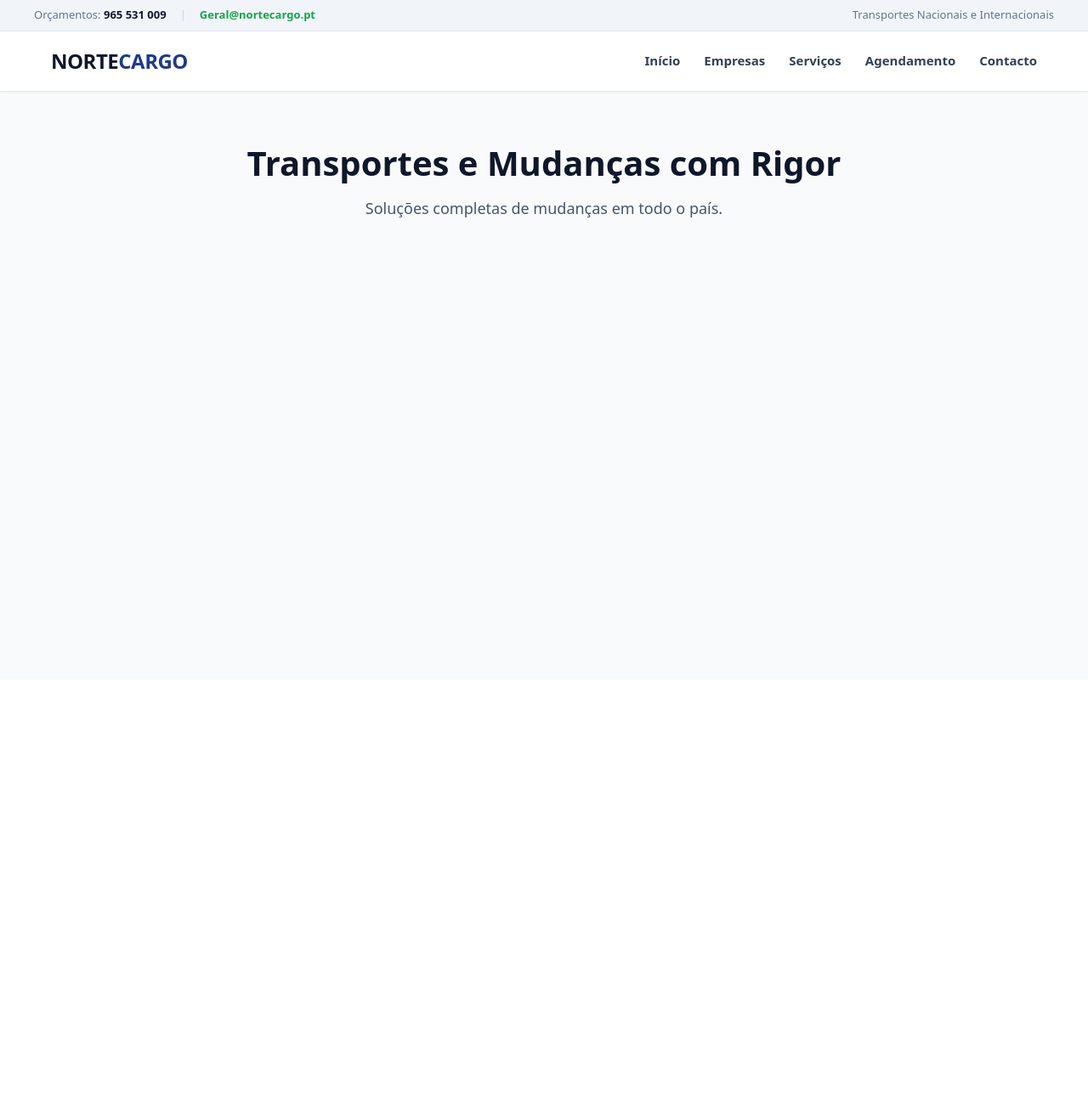
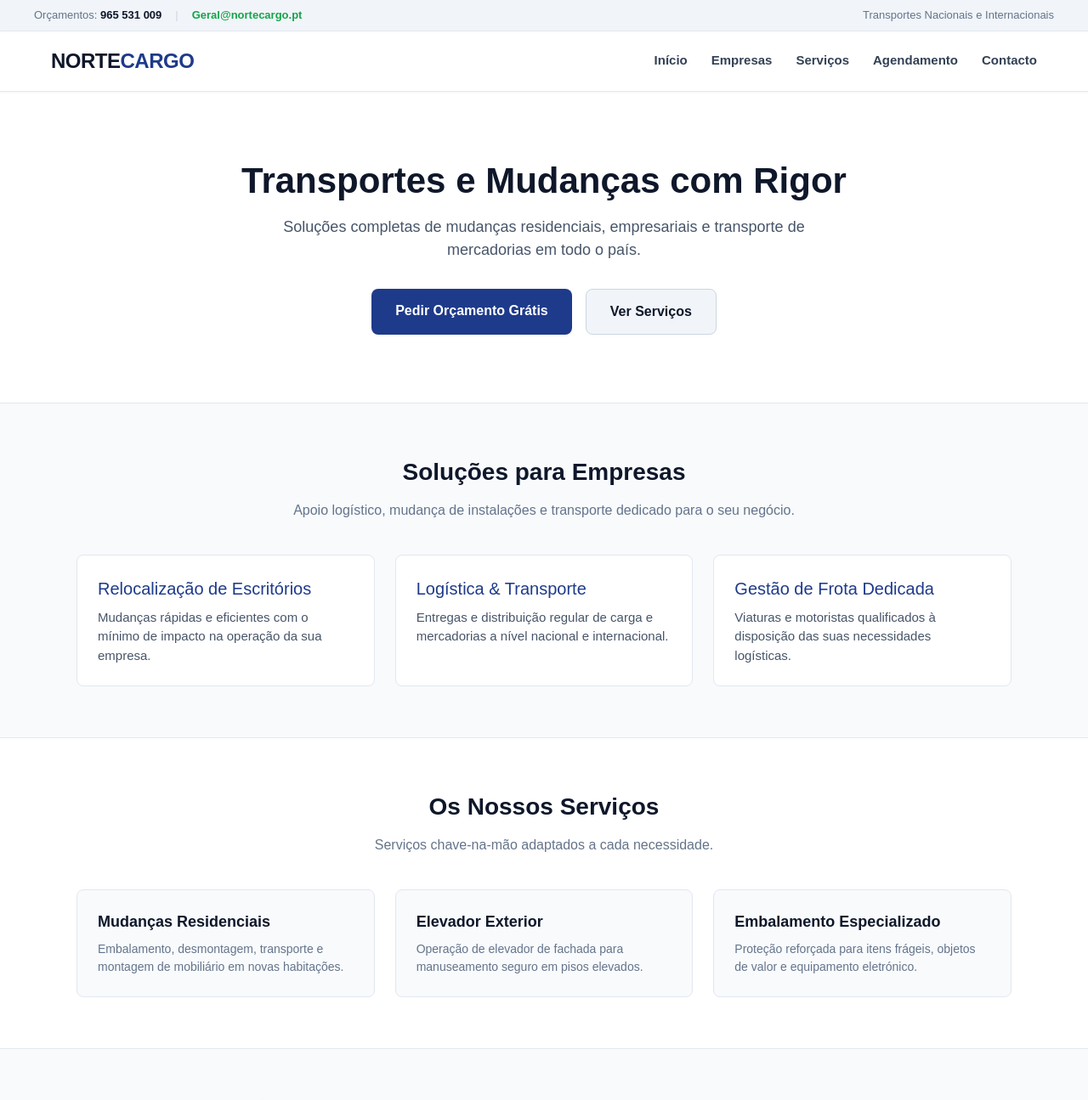
Before and after one commit to geralnortecargo-jpg/nortecargo-erp, a Next.js app: page / in a window 1280 px wide. Shown: the top 1295 px of the page at 85% size. Before the commit the page ends 800 px from the top, so only its background shows below. Built offline with nearby package versions, Linux system fonts and the light colour scheme.

Commit message:
Restaurado todo o conteudo das seccoes na homepage com Navbar integrada

```diff
--- a/app/page.tsx
+++ b/app/page.tsx
@@ -1,135 +1,190 @@
 'use client';
 
-import React, { useState, useEffect } from 'react';
+import React, { useState } from 'react';
+import Navbar from '@/components/Navbar';
 
 export default function HomePage() {
-  const [mobileMenuOpen, setMobileMenuOpen] = useState(false);
-  const [isMobile, setIsMobile] = useState(false);
+  const [formData, setFormData] = useState({
+    nome: '',
+    email: '',
+    telefone: '',
+    origem: '',
+    destino: '',
+    tipoServico: 'mudanca_residencial',
+    mensagem: '',
+  });
 
-  // Deteta automaticamente se o ecra e mobile/telemovel
-  useEffect(() => {
-    const handleResize = () => {
-      setIsMobile(window.innerWidth < 768);
+  const handleChange = (e: React.ChangeEvent<HTMLInputElement | HTMLSelectElement | HTMLTextAreaElement>) => {
+    setFormData({ ...formData, [e.target.name]: e.target.value });
   };
-    handleResize(); // Executa ao carregar
-    window.addEventListener('resize', handleResize);
-    return () => window.removeEventListener('resize', handleResize);
-  }, []);
+
+  const handleSubmit = (e: React.FormEvent) => {
+    e.preventDefault();
+    alert('Pedido de orçamento enviado com sucesso! Entraremos em contacto brevemente.');
+  };
 
   return (
-    <div style={{ minHeight: '100vh', backgroundColor: '#f8fafc', color: '#1e293b', fontFamily: 'system-ui, -apple-system, sans-serif' }}>
+    <main style={{ minHeight: '100vh', backgroundColor: '#f8fafc', color: '#0f172a', fontFamily: 'sans-serif' }}>
+      {/* Navegação integrada diretamente na Homepage */}
+      <Navbar />
 
-      {/* 1. BARRA SUPERIOR DE CONTACTOS */}
-      <div style={{ backgroundColor: '#f1f5f9', borderBottom: '1px solid #e2e8f0', padding: '8px 16px', fontSize: '13px', color: '#64748b' }}>
-        <div style={{ maxWidth: '1200px', margin: '0 auto', display: 'flex', justifyContent: 'space-between', alignItems: 'center' }}>
-          <div style={{ display: 'flex', gap: '16px', alignItems: 'center' }}>
-            <span>Orçamentos: <strong style={{ color: '#0f172a' }}>965 531 009</strong></span>
-            <span style={{ color: '#cbd5e1' }}>|</span>
-            <a href="mailto:Geral@nortecargo.pt" style={{ color: '#16a34a', fontWeight: 'bold', textDecoration: 'none' }}>Geral@nortecargo.pt</a>
+      {/* Hero Section / Banner Inicial */}
+      <section id="home" style={{ backgroundColor: '#ffffff', padding: '80px 20px', textAlign: 'center', borderBottom: '1px solid #e2e8f0' }}>
+        <div style={{ maxWidth: '1000px', margin: '0 auto' }}>
+          <h1 style={{ fontSize: '42px', fontWeight: '800', color: '#0f172a', marginBottom: '16px', lineHeight: '1.2' }}>
+            Transportes e Mudanças com Rigor
+          </h1>
+          <p style={{ fontSize: '18px', color: '#475569', marginBottom: '32px', maxWidth: '650px', margin: '0 auto 32px auto' }}>
+            Soluções completas de mudanças residenciais, empresariais e transporte de mercadorias em todo o país.
+          </p>
+          <div style={{ display: 'flex', gap: '16px', justifyContent: 'center', flexWrap: 'wrap' }}>
+            <a href="#agendamento" style={{ backgroundColor: '#1e3a8a', color: '#ffffff', padding: '14px 28px', borderRadius: '8px', textDecoration: 'none', fontWeight: 'bold' }}>
+              Pedir Orçamento Grátis
+            </a>
+            <a href="#servicos" style={{ backgroundColor: '#f1f5f9', color: '#0f172a', padding: '14px 28px', borderRadius: '8px', textDecoration: 'none', fontWeight: '600', border: '1px solid #cbd5e1' }}>
+              Ver Serviços
+            </a>
           </div>
-          {!isMobile && (
-            <div style={{ color: '#64748b', fontWeight: 500 }}>
-              Transportes Nacionais e Internacionais
         </div>
-          )}
+      </section>
+
+      {/* Secção Empresas */}
+      <section id="empresas" style={{ padding: '60px 20px', backgroundColor: '#f8fafc', borderBottom: '1px solid #e2e8f0' }}>
+        <div style={{ maxWidth: '1100px', margin: '0 auto' }}>
+          <h2 style={{ fontSize: '28px', fontWeight: '700', textAlign: 'center', marginBottom: '12px' }}>
+            Soluções para Empresas
+          </h2>
+          <p style={{ textAlign: 'center', color: '#64748b', marginBottom: '40px' }}>
+            Apoio logístico, mudança de instalações e transporte dedicado para o seu negócio.
+          </p>
+
+          <div style={{ display: 'grid', gridTemplateColumns: 'repeat(auto-fit, minmax(280px, 1fr))', gap: '24px' }}>
+            <div style={{ backgroundColor: '#ffffff', padding: '24px', borderRadius: '8px', border: '1px solid #e2e8f0' }}>
+              <h3 style={{ fontSize: '20px', color: '#1e3a8a', marginBottom: '8px' }}>Relocalização de Escritórios</h3>
+              <p style={{ color: '#475569', fontSize: '15px' }}>Mudanças rápidas e eficientes com o mínimo de impacto na operação da sua empresa.</p>
+            </div>
+            <div style={{ backgroundColor: '#ffffff', padding: '24px', borderRadius: '8px', border: '1px solid #e2e8f0' }}>
+              <h3 style={{ fontSize: '20px', color: '#1e3a8a', marginBottom: '8px' }}>Logística & Transporte</h3>
+              <p style={{ color: '#475569', fontSize: '15px' }}>Entregas e distribuição regular de carga e mercadorias a nível nacional e internacional.</p>
+            </div>
+            <div style={{ backgroundColor: '#ffffff', padding: '24px', borderRadius: '8px', border: '1px solid #e2e8f0' }}>
+              <h3 style={{ fontSize: '20px', color: '#1e3a8a', marginBottom: '8px' }}>Gestão de Frota Dedicada</h3>
+              <p style={{ color: '#475569', fontSize: '15px' }}>Viaturas e motoristas qualificados à disposição das suas necessidades logísticas.</p>
+            </div>
+          </div>
+        </div>
+      </section>
+
+      {/* Secção Serviços */}
+      <section id="servicos" style={{ padding: '60px 20px', backgroundColor: '#ffffff', borderBottom: '1px solid #e2e8f0' }}>
+        <div style={{ maxWidth: '1100px', margin: '0 auto' }}>
+          <h2 style={{ fontSize: '28px', fontWeight: '700', textAlign: 'center', marginBottom: '12px' }}>
+            Os Nossos Serviços
+          </h2>
+          <p style={{ textAlign: 'center', color: '#64748b', marginBottom: '40px' }}>
+            Serviços chave-na-mão adaptados a cada necessidade.
+          </p>
+
+          <div style={{ display: 'grid', gridTemplateColumns: 'repeat(auto-fit, minmax(280px, 1fr))', gap: '24px' }}>
+            <div style={{ backgroundColor: '#f8fafc', padding: '24px', borderRadius: '8px', border: '1px solid #e2e8f0' }}>
+              <h3 style={{ fontSize: '18px', fontWeight: '600', marginBottom: '8px' }}>Mudanças Residenciais</h3>
+              <p style={{ color: '#64748b', fontSize: '14px' }}>Embalamento, desmontagem, transporte e montagem de mobiliário em novas habitações.</p>
+            </div>
+            <div style={{ backgroundColor: '#f8fafc', padding: '24px', borderRadius: '8px', border: '1px solid #e2e8f0' }}>
+              <h3 style={{ fontSize: '18px', fontWeight: '600', marginBottom: '8px' }}>Elevador Exterior</h3>
+              <p style={{ color: '#64748b', fontSize: '14px' }}>Operação de elevador de fachada para manuseamento seguro em pisos elevados.</p>
+            </div>
+            <div style={{ backgroundColor: '#f8fafc', padding: '24px', borderRadius: '8px', border: '1px solid #e2e8f0' }}>
+              <h3 style={{ fontSize: '18px', fontWeight: '600', marginBottom: '8px' }}>Embalamento Especializado</h3>
+              <p style={{ color: '#64748b', fontSize: '14px' }}>Proteção reforçada para itens frágeis, objetos de valor e equipamento eletrónico.</p>
+            </div>
+          </div>
+        </div>
+      </section>
+
+      {/* Secção Agendamento e Formulário de Orçamento */}
+      <section id="agendamento" style={{ padding: '60px 20px', backgroundColor: '#f8fafc', borderBottom: '1px solid #e2e8f0' }}>
+        <div style={{ maxWidth: '700px', margin: '0 auto', backgroundColor: '#ffffff', padding: '32px', borderRadius: '12px', boxShadow: '0 4px 6px -1px rgba(0, 0, 0, 0.1)', border: '1px solid #e2e8f0' }}>
+          <h2 style={{ fontSize: '26px', fontWeight: '700', textAlign: 'center', marginBottom: '8px' }}>
+            Pedir Orçamento / Agendamento
+          </h2>
+          <p style={{ textAlign: 'center', color: '#64748b', marginBottom: '24px', fontSize: '14px' }}>
+            Preencha o formulário abaixo e receba a nossa estimativa detalhada sem compromisso.
+          </p>
+
+          <form onSubmit={handleSubmit} style={{ display: 'flex', flexDirection: 'column', gap: '16px' }}>
+            <div style={{ display: 'grid', gridTemplateColumns: '1fr 1fr', gap: '16px' }}>
+              <div>
+                <label style={{ display: 'block', fontSize: '13px', fontWeight: '600', marginBottom: '6px' }}>Nome</label>
+                <input type="text" name="nome" required value={formData.nome} onChange={handleChange} style={{ width: '100%', padding: '10px', borderRadius: '6px', border: '1px solid #cbd5e1' }} />
+              </div>
+              <div>
+                <label style={{ display: 'block', fontSize: '13px', fontWeight: '600', marginBottom: '6px' }}>Telefone</label>
+                <input type="tel" name="telefone" required value={formData.telefone} onChange={handleChange} style={{ width: '100%', padding: '10px', borderRadius: '6px', border: '1px solid #cbd5e1' }} />
               </div>
             </div>
 
-      {/* 2. NAVBAR PRINCIPAL */}
-      <nav style={{ backgroundColor: '#ffffff', borderBottom: '1px solid #e2e8f0', boxShadow: '0 1px 3px rgba(0,0,0,0.05)', position: 'relative', zIndex: 1000 }}>
-        <div style={{ maxWidth: '1200px', margin: '0 auto', padding: '0 20px', height: '70px', display: 'flex', justifyContent: 'space-between', alignItems: 'center' }}>
-
-          {/* LOGO NORTECARGO */}
-          <a href="#home" style={{ textDecoration: 'none', fontSize: '24px', fontWeight: '900', color: '#0f172a', letterSpacing: '-0.5px' }}>
-            NORTE<span style={{ color: '#1e3a8a' }}>CARGO</span>
-          </a>
-
-          {/* LINKS DE DESKTOP (SÓ APARECEM SE NÃO FOR MOBILE) */}
-          {!isMobile && (
-            <div style={{ display: 'flex', gap: '28px', alignItems: 'center' }}>
-              <a href="#home" style={styles.navLink}>Início</a>
-              <a href="#empresas" style={styles.navLink}>Empresas</a>
-              <a href="#servicos" style={styles.navLink}>Serviços</a>
-              <a href="#agendamento" style={styles.navLink}>Agendamento</a>
-              <a href="#contacto" style={styles.navLink}>Contacto</a>
-            </div>
-          )}
-
-          {/* BOTÃO HAMBÚRGUER (SÓ APARECE SE FOR MOBILE) */}
-          {isMobile && (
-            <button
-              onClick={() => setMobileMenuOpen(!mobileMenuOpen)}
-              style={{
-                background: 'none',
-                border: 'none',
-                fontSize: '24px',
-                cursor: 'pointer',
-                color: '#0f172a',
-                padding: '8px',
-                display: 'flex',
-                alignItems: 'center',
-                justifyContent: 'center'
-              }}
-              aria-label="Abrir Menu"
-            >
-              {mobileMenuOpen ? '✕' : '☰'}
-            </button>
-          )}
+            <div>
+              <label style={{ display: 'block', fontSize: '13px', fontWeight: '600', marginBottom: '6px' }}>E-mail</label>
+              <input type="email" name="email" required value={formData.email} onChange={handleChange} style={{ width: '100%', padding: '10px', borderRadius: '6px', border: '1px solid #cbd5e1' }} />
             </div>
 
-        {/* MENU DROPDOWN MOBILE (ABRE AO CLICAR NO TELEMÓVEL) */}
-        {isMobile && mobileMenuOpen && (
-          <div style={{
-            position: 'absolute',
-            top: '100%',
-            left: 0,
-            right: 0,
-            backgroundColor: '#ffffff',
-            borderBottom: '1px solid #e2e8f0',
-            boxShadow: '0 10px 15px -3px rgba(0,0,0,0.1)',
-            padding: '16px 20px',
-            display: 'flex',
-            flexDirection: 'column',
-            gap: '12px',
-            zIndex: 999
-          }}>
-            <a href="#home" style={styles.mobileNavLink} onClick={() => setMobileMenuOpen(false)}>Início</a>
-            <a href="#empresas" style={styles.mobileNavLink} onClick={() => setMobileMenuOpen(false)}>Empresas</a>
-            <a href="#servicos" style={styles.mobileNavLink} onClick={() => setMobileMenuOpen(false)}>Serviços</a>
-            <a href="#agendamento" style={styles.mobileNavLink} onClick={() => setMobileMenuOpen(false)}>Agendamento</a>
-            <a href="#contacto" style={styles.mobileNavLink} onClick={() => setMobileMenuOpen(false)}>Contacto</a>
+            <div style={{ display: 'grid', gridTemplateColumns: '1fr 1fr', gap: '16px' }}>
+              <div>
+                <label style={{ display: 'block', fontSize: '13px', fontWeight: '600', marginBottom: '6px' }}>Localidade de Origem</label>
+                <input type="text" name="origem" required value={formData.origem} onChange={handleChange} style={{ width: '100%', padding: '10px', borderRadius: '6px', border: '1px solid #cbd5e1' }} />
               </div>
-        )}
-      </nav>
+              <div>
+                <label style={{ display: 'block', fontSize: '13px', fontWeight: '600', marginBottom: '6px' }}>Localidade de Destino</label>
+                <input type="text" name="destino" required value={formData.destino} onChange={handleChange} style={{ width: '100%', padding: '10px', borderRadius: '6px', border: '1px solid #cbd5e1' }} />
+              </div>
+            </div>
 
-      {/* CONTEÚDO PRINCIPAL DA PÁGINA */}
-      <section id="home" style={{ padding: '60px 20px', textAlign: 'center', maxWidth: '800px', margin: '0 auto' }}>
-        <h1 style={{ fontSize: isMobile ? '28px' : '40px', fontWeight: '800', color: '#0f172a', margin: '0 0 16px 0', lineHeight: 1.2 }}>
-          Transportes e Mudanças com Rigor
-        </h1>
-        <p style={{ fontSize: '18px', color: '#475569', margin: 0 }}>
-          Soluções completas de mudanças em todo o país.
-        </p>
+            <div>
+              <label style={{ display: 'block', fontSize: '13px', fontWeight: '600', marginBottom: '6px' }}>Tipo de Serviço</label>
+              <select name="tipoServico" value={formData.tipoServico} onChange={handleChange} style={{ width: '100%', padding: '10px', borderRadius: '6px', border: '1px solid #cbd5e1' }}>
+                <option value="mudanca_residencial">Mudança Residencial</option>
+                <option value="mudanca_empresarial">Mudança Empresarial</option>
+                <option value="transporte_carga">Transporte de Carga</option>
+                <option value="outro">Outro Serviço</option>
+              </select>
+            </div>
+
+            <div>
+              <label style={{ display: 'block', fontSize: '13px', fontWeight: '600', marginBottom: '6px' }}>Detalhes Adicionais</label>
+              <textarea name="mensagem" rows={4} value={formData.mensagem} onChange={handleChange} placeholder="Descreva os objetos a transportar, pisos, acesso a elevador, etc." style={{ width: '100%', padding: '10px', borderRadius: '6px', border: '1px solid #cbd5e1' }} />
+            </div>
+
+            <button type="submit" style={{ backgroundColor: '#16a34a', color: '#ffffff', padding: '14px', borderRadius: '6px', border: 'none', fontWeight: 'bold', fontSize: '16px', cursor: 'pointer', marginTop: '8px' }}>
+              Enviar Pedido de Orçamento
+            </button>
+          </form>
+        </div>
       </section>
 
+      {/* Secção Contacto */}
+      <section id="contacto" style={{ padding: '60px 20px', backgroundColor: '#ffffff' }}>
+        <div style={{ maxWidth: '1100px', margin: '0 auto', textAlign: 'center' }}>
+          <h2 style={{ fontSize: '28px', fontWeight: '700', marginBottom: '16px' }}>Contacte-nos</h2>
+          <p style={{ color: '#475569', marginBottom: '24px' }}>Estamos disponíveis para responder a todas as suas questões.</p>
+
+          <div style={{ display: 'flex', justifyContent: 'center', gap: '32px', flexWrap: 'wrap', fontSize: '16px' }}>
+            <div>
+              <strong>Telefone / Orçamentos:</strong> <a href="tel:965531009" style={{ color: '#1e3a8a', textDecoration: 'none' }}>965 531 009</a>
             </div>
+            <div>
+              <strong>E-mail:</strong> <a href="mailto:Geral@nortecargo.pt" style={{ color: '#16a34a', textDecoration: 'none' }}>Geral@nortecargo.pt</a>
+            </div>
+          </div>
+        </div>
+      </section>
+
+      {/* Footer */}
+      <footer style={{ backgroundColor: '#0f172a', color: '#94a3b8', padding: '30px 20px', textAlign: 'center', fontSize: '14px' }}>
+        <div style={{ maxWidth: '1100px', margin: '0 auto' }}>
+          <p>© {new Date().getFullYear()} NORTECARGO - Transportes e Mudanças. Todos os direitos reservados.</p>
+        </div>
+      </footer>
+    </main>
   );
 }
-
-const styles = {
-  navLink: {
-    color: '#334155',
-    textDecoration: 'none',
-    fontWeight: 600,
-    fontSize: '15px',
-    transition: 'color 0.2s',
-  },
-  mobileNavLink: {
-    color: '#0f172a',
-    textDecoration: 'none',
-    fontWeight: 600,
-    fontSize: '16px',
-    padding: '8px 0',
-    borderBottom: '1px solid #f1f5f9',
-  }
-};
```
Lines whose indentation alone changed are shown as unchanged.
